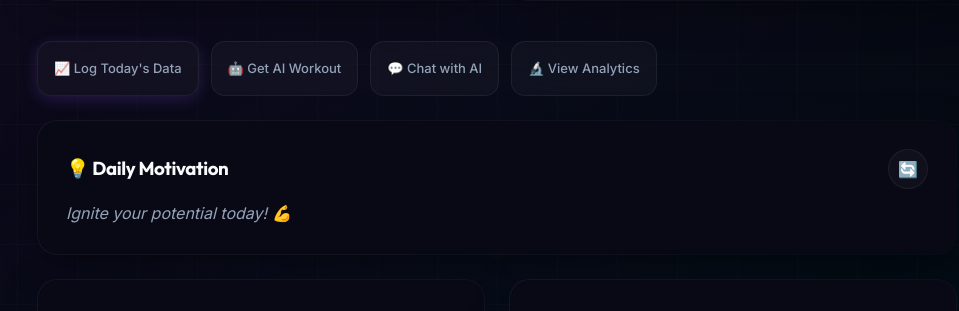
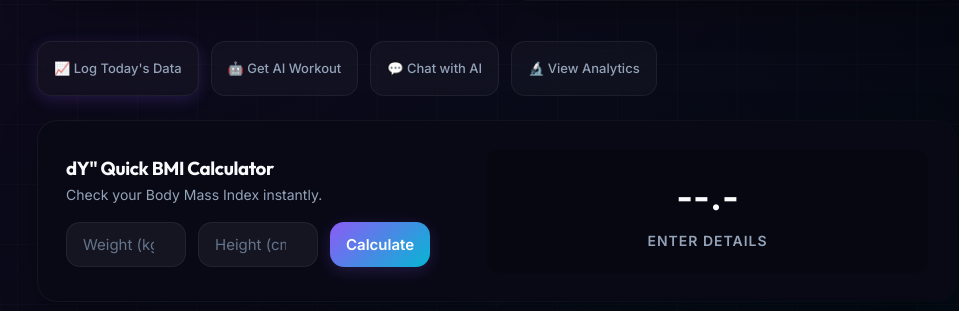
Before and after one commit to GNANESWARKOKKIRALA/Fit-AI, a Flask app: template templates/dashboard/index.html in a window 1280 px wide. Shown: the part 836-1147 px from the top of the page, without its empty margins (283-1242 px from the left). Run offline with Flask 3, Linux system fonts and the light colour scheme; the template is opened without the code that fills it, so the values that code supplies are empty; some libraries are stand-ins or nearby versions.

Commit message:
feat: replace text-heavy daily motivation with a quick interactive BMI calculator widget

```diff
--- a/templates/dashboard/index.html
+++ b/templates/dashboard/index.html
@@ -160,16 +160,41 @@
     </a>
 </div>
 
-<!-- Daily Motivation -->
-<div id="motivationCard" class="glass-card fade-in" style="margin-bottom:24px;">
-    <div class="d-flex justify-between align-center" style="margin-bottom:12px;">
-        <h3 style="margin:0;color:var(--text-primary);">💡 Daily Motivation</h3>
-        <button class="btn-ghost btn-icon" onclick="refreshMotivation()" title="Refresh motivation">🔄</button>
+<!-- BMI Calculator Widget -->
+<div class="glass-card fade-in" style="margin-bottom:24px; display: flex; gap: 20px; align-items: center; flex-wrap: wrap;">
+    <div style="flex: 1; min-width: 250px;">
+        <h3 style="margin-top:0; color:var(--text-primary);">dY" Quick BMI Calculator</h3>
+        <p style="color:var(--text-secondary); font-size:14px; margin-bottom:16px;">Check your Body Mass Index instantly.</p>
+        <div style="display:flex; gap:12px;">
+            <input type="number" id="bmi-weight" placeholder="Weight (kg)" class="form-control" style="width:120px;">
+            <input type="number" id="bmi-height" placeholder="Height (cm)" class="form-control" style="width:120px;">
+            <button onclick="calculateBMI()" class="btn-primary" style="padding: 8px 16px;">Calculate</button>
+        </div>
     </div>
-    <p id="motivationText" style="color:var(--text-secondary);font-size:16px;line-height:1.6;margin:0;font-style:italic;">
-        Retrieving daily motivation... <span class="spinner-border spinner-border-sm" role="status" style="width: 1rem; height: 1rem; border-width: 0.15em; display: inline-block; vertical-align: middle; margin-left: 6px;"></span>
-    </p>
+    <div style="flex: 1; text-align: center; min-width: 200px; background: rgba(0,0,0,0.2); border-radius: 12px; padding: 20px;">
+        <div id="bmi-result-value" style="font-size: 36px; font-weight: 800; color: var(--text-primary); margin-bottom: 4px;">--.-</div>
+        <div id="bmi-result-label" style="font-size: 14px; color: var(--text-secondary); text-transform: uppercase; font-weight: 600; letter-spacing: 1px;">Enter Details</div>
+    </div>
 </div>
+<script>
+function calculateBMI() {
+    const w = parseFloat(document.getElementById('bmi-weight').value);
+    const h = parseFloat(document.getElementById('bmi-height').value) / 100;
+    if (w > 0 && h > 0) {
+        const bmi = (w / (h * h)).toFixed(1);
+        document.getElementById('bmi-result-value').innerText = bmi;
+        let label = 'Normal';
+        let color = 'var(--accent-success)';
+        if (bmi < 18.5) { label = 'Underweight'; color = 'var(--accent-secondary)'; }
+        else if (bmi >= 25 && bmi < 30) { label = 'Overweight'; color = 'var(--accent-warning)'; }
+        else if (bmi >= 30) { label = 'Obese'; color = 'var(--accent-danger)'; }
+
+        const labelEl = document.getElementById('bmi-result-label');
+        labelEl.innerText = label;
+        labelEl.style.color = color;
+    }
+}
+</script>
 
 <!-- Charts Grid -->
 <div class="chart-grid fade-in">
```
